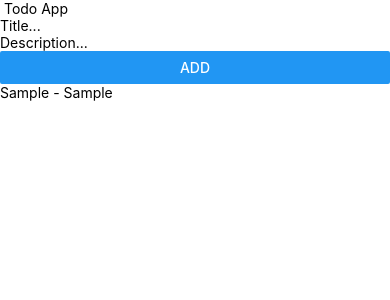
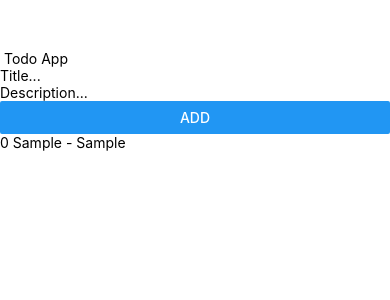
Before and after one commit to pubudu2003060/todoapp-react-native, a React Native app: screen / in a window 390 px wide. Both pictures are taken after typing "Sample", "Sample" into the empty fields and a click on the button "ADD". Shown: the top 300 px of the page. Built offline with nearby package versions, Linux system fonts and the light colour scheme.

Commit message:
add key to list items in the list and make sure it update the is of the kist element

```diff
--- a/App.tsx
+++ b/App.tsx
@@ -25,7 +25,7 @@ function App() {
       title: '',
       completed: false,
       description: '',
-      id: 0,
+      id: task.id+1,
     })
   }
 
@@ -52,7 +52,7 @@ function App() {
 
 <View>
 {taskList.map((t,index) =>
-        <Text>{t.title+" - "+t.description}</Text>
+        <Text key={t.id}>{t.id+" "+t.title+" - "+t.description}</Text>
       )}
 </View>
 
@@ -63,7 +63,7 @@ function App() {
 
 const styles = StyleSheet.create({
   appTitle: {
-
+marginTop:50
   }
 })
 
```
